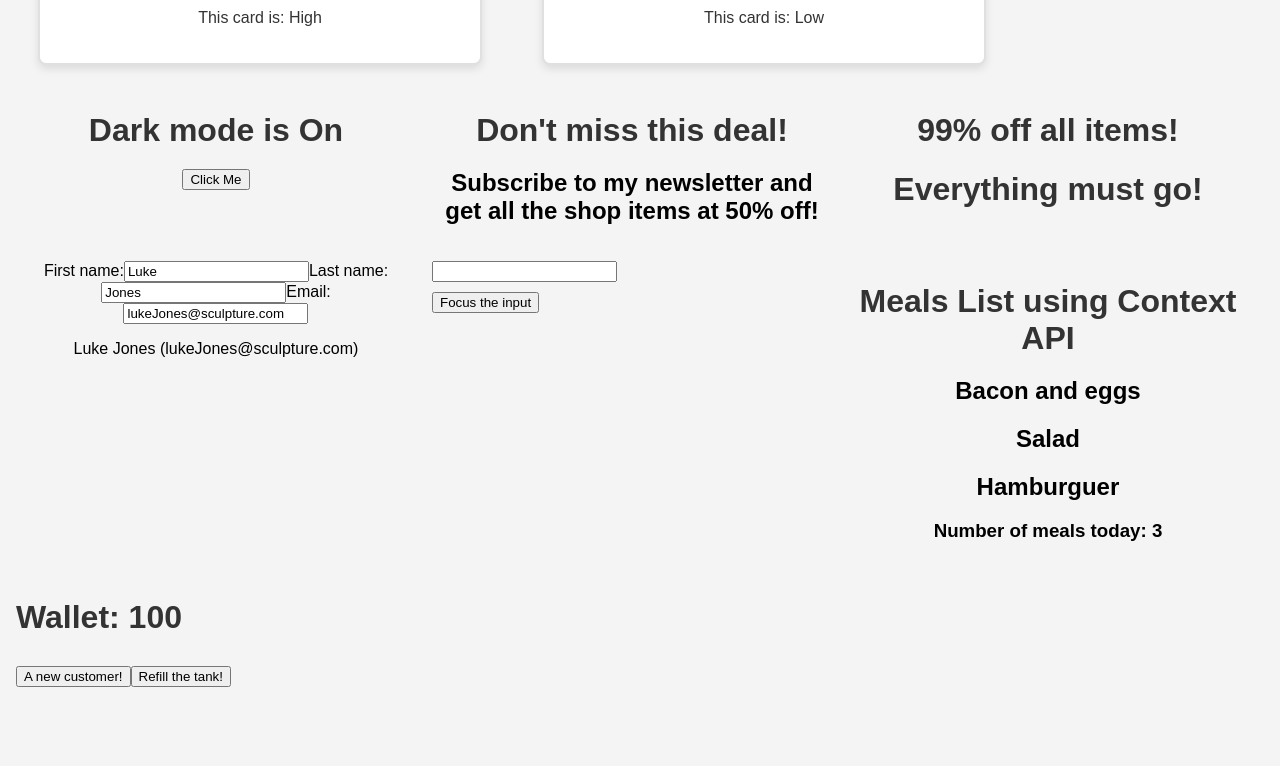
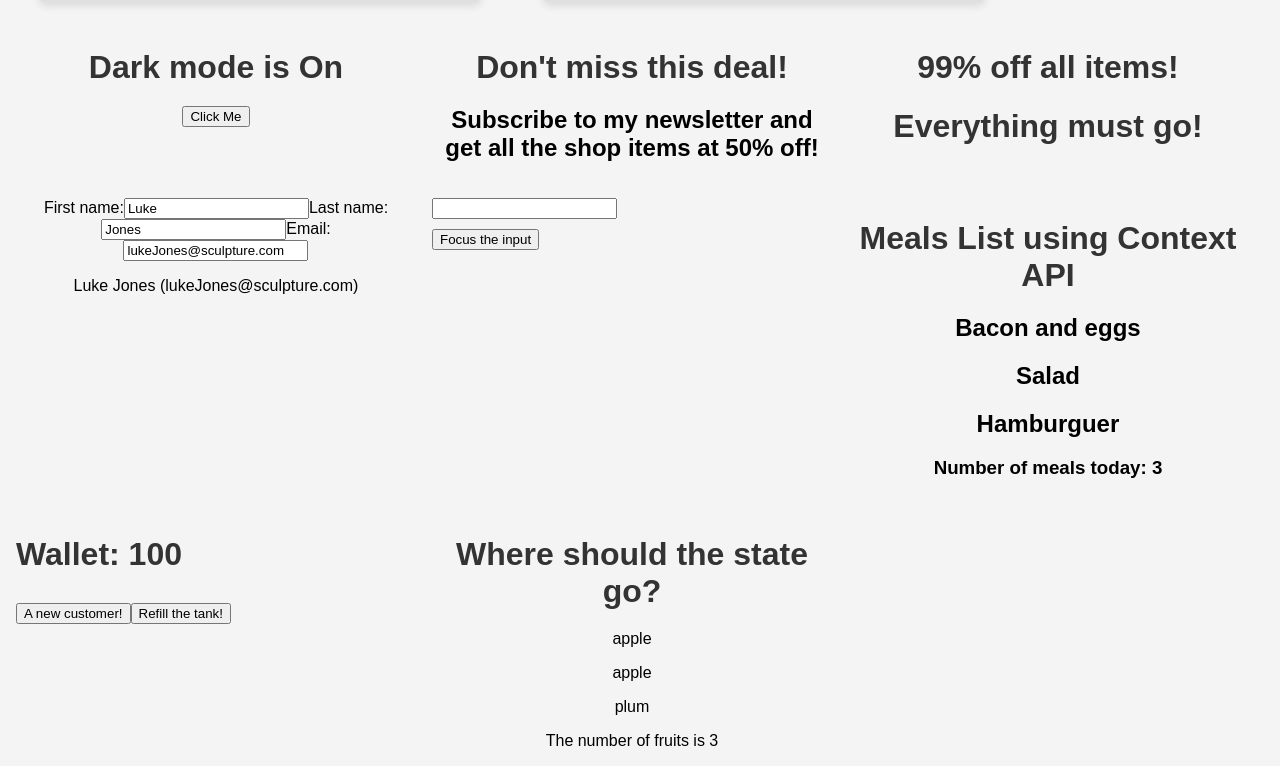
Before and after one commit to sebasortiz1989/MetaIOSDevelopmentReact, a React (Create React App) app in the folder 1ReactBasics/1firstapp/: page / in a window 1280 px wide. Shown: the part 328-1094 px from the top of the page. Before the commit the page ends 1031 px from the top, so only its background shows below. Built offline with nearby package versions, Linux system fonts and the light colour scheme.

Commit message:
Sebas: [add] End of module 2

```diff
--- a/1ReactBasics/1firstapp/src/App.js
+++ b/1ReactBasics/1firstapp/src/App.js
@@ -12,6 +12,7 @@ import TextInputWithFocusButton from "./components/StateComponents/TextInputWith
 import MealsList from "./ContextProvider/MealsList";
 import MealsProvider from "./ContextProvider/MealsProvider";
 import UseReduceExample from "./components/UseReducerHook/UseReduceExample";
+import FruitsExercise from "./components/FruitsExercise/FruitsExercise";
 
 /*
 function App() {
@@ -104,6 +105,7 @@ function App() {
                 </MealsProvider>
 
                 <UseReduceExample/>
+                <FruitsExercise/>
             </div>
         </div>
     );
--- /dev/null
+++ b/1ReactBasics/1firstapp/src/components/FruitsExercise/Fruits.jsx
@@ -0,0 +1,11 @@
+import React from "react";
+
+function Fruits(props) {
+    return (
+        <div>
+            {props.fruits.map(f => <p key={f.id}>{f.fruitName}</p>)}
+        </div>
+    );
+};
+
+export default Fruits;
--- /dev/null
+++ b/1ReactBasics/1firstapp/src/components/FruitsExercise/FruitsCounter.jsx
@@ -0,0 +1,7 @@
+function FruitsCounter(props) {
+    return (
+      <p1>The number of fruits is {props.fruits.length}</p1>
+    );
+}
+
+export default FruitsCounter;
--- /dev/null
+++ b/1ReactBasics/1firstapp/src/components/FruitsExercise/FruitsExercise.jsx
@@ -0,0 +1,21 @@
+import Fruits from "./Fruits";
+import FruitsCounter from "./FruitsCounter";
+import React, {useState} from "react";
+
+function FruitsExercise() {
+    const [fruits] = React.useState([
+        {fruitName: 'apple', id: 1},
+        {fruitName: 'apple', id: 2},
+        {fruitName: 'plum', id: 3},
+    ]);
+
+    return (
+        <div>
+            <h1>Where should the state go?</h1>
+            <Fruits fruits={fruits} />
+            <FruitsCounter fruits={fruits} />
+        </div>
+    );
+}
+
+export default FruitsExercise;
```
